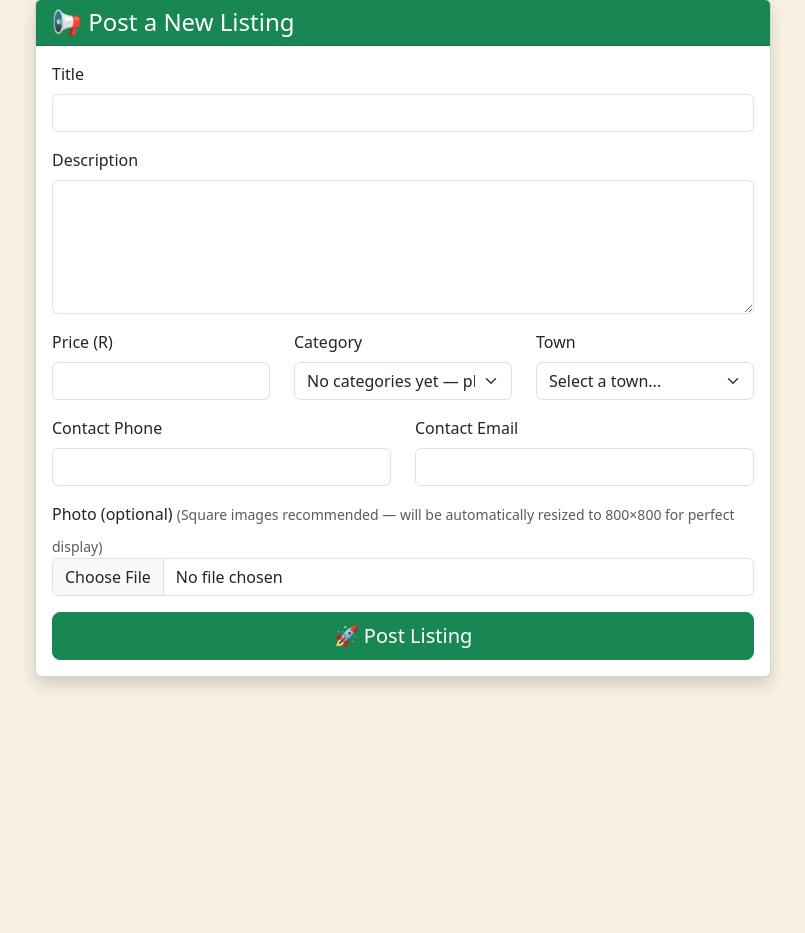
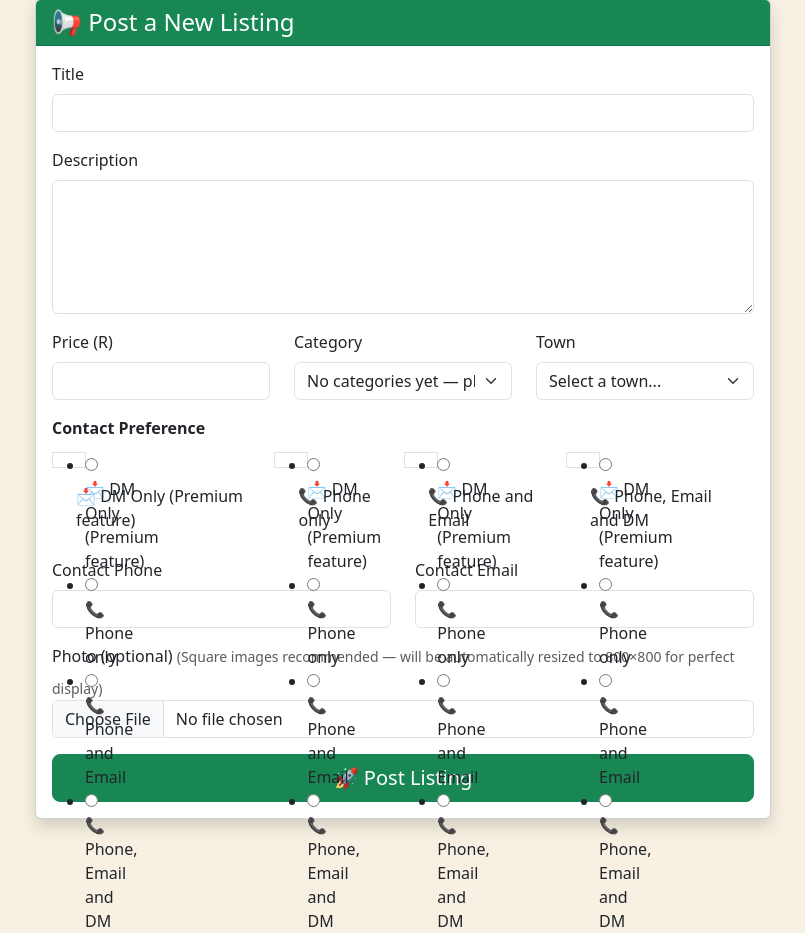
Before and after one commit to MarketExpander99/VolstruisGids, a Flask app: page /listings/create in a window 1280 px wide. Shown: the part 105-1038 px from the top of the page, without its empty margins (237-1042 px from the left). Before the commit the page ends 793 px from the top, so only its background shows below. Run offline with Flask 3, Linux system fonts and the light colour scheme; the visitor is signed in with stand-in values (Sample User, id 1); data that the repository does not hold is empty.

Commit message:
Step 4: Contact options with premium DM Only

```diff
--- a/app/blueprints/listings/forms.py
+++ b/app/blueprints/listings/forms.py
@@ -1,5 +1,5 @@
 from flask_wtf import FlaskForm
-from wtforms import StringField, TextAreaField, FloatField, SelectField, FileField, SubmitField
+from wtforms import StringField, TextAreaField, FloatField, SelectField, FileField, SubmitField, RadioField
 from wtforms.validators import DataRequired, Length, NumberRange
 
 class ListingForm(FlaskForm):
@@ -21,6 +21,14 @@ class ListingForm(FlaskForm):
         ('Zoar', 'Zoar')
     ])
 
+    # Contact preference (4 options, DM Only = premium)
+    contact_preference = RadioField('Contact Preference', validators=[DataRequired()], choices=[
+        ('dm_only', '📩 DM Only (Premium feature)'),
+        ('phone', '📞 Phone only'),
+        ('phone_email', '📞 Phone and Email'),
+        ('all', '📞 Phone, Email and DM')
+    ])
+
     contact_phone = StringField('Contact Phone')
     contact_email = StringField('Contact Email')
     category = SelectField('Category', coerce=int, validators=[DataRequired()])
--- a/app/blueprints/listings/routes.py
+++ b/app/blueprints/listings/routes.py
@@ -50,6 +50,28 @@ def create():
         form.category.choices = [(-1, "No categories yet — please run seed_categories.py")]
 
     if form.validate_on_submit():
+        # Handle contact preference logic (premium check for DM Only)
+        pref = form.contact_preference.data
+        contact_phone = None
+        contact_email = None
+
+        if pref == 'dm_only':
+            # Premium check (safe fallback if field doesn't exist yet)
+            if not getattr(current_user, 'is_premium', False) and not getattr(current_user, 'premium', False):
+                flash('📩 DM Only is a premium feature. Please upgrade your account or choose another contact option.', 'danger')
+                return render_template('listings/create.html', form=form)
+            contact_phone = None
+            contact_email = None
+        elif pref == 'phone':
+            contact_phone = form.contact_phone.data
+            contact_email = None
+        elif pref == 'phone_email':
+            contact_phone = form.contact_phone.data
+            contact_email = form.contact_email.data
+        else:  # 'all'
+            contact_phone = form.contact_phone.data
+            contact_email = form.contact_email.data
+
         photo_url = None
         if form.photo.data and allowed_file(form.photo.data.filename):
             filename = secure_filename(form.photo.data.filename)
@@ -66,10 +88,10 @@ def create():
             title=form.title.data,
             description=form.description.data,
             price=form.price.data,
-            location=form.town.data,         # ← selected town goes into location column
-            area="Western Cape",             # ← hard default (keeps existing column)
-            contact_phone=form.contact_phone.data,
-            contact_email=form.contact_email.data,
+            location=form.town.data,
+            area="Western Cape",
+            contact_phone=contact_phone,
+            contact_email=contact_email,
             category_id=form.category.data,
             user_id=current_user.id,
             photo_url=photo_url
--- a/app/templates/listings/create.html
+++ b/app/templates/listings/create.html
@@ -55,15 +55,29 @@
                             </div>
                         </div>
 
-                        <!-- Contact fields -->
-                        <div class="row">
+                        <!-- Contact Preference -->
+                        <div class="mb-4">
+                            {{ form.contact_preference.label(class="form-label fw-bold") }}
+                            <div class="btn-group w-100" role="group">
+                                {% for value, label in form.contact_preference.choices %}
+                                    <div class="form-check form-check-inline">
+                                        {{ form.contact_preference(value=value, id='pref_'+value, class='form-check-input') }}
+                                        <label class="form-check-label" for="pref_{{ value }}">{{ label }}</label>
+                                    </div>
+                                {% endfor %}
+                            </div>
+                            {% for error in form.contact_preference.errors %}<div class="text-danger">{{ error }}</div>{% endfor %}
+                        </div>
+
+                        <!-- Conditional Phone & Email -->
+                        <div id="contact-details" class="row">
                             <div class="col-md-6 mb-3">
                                 {{ form.contact_phone.label(class="form-label") }}
-                                {{ form.contact_phone(class="form-control") }}
+                                {{ form.contact_phone(class="form-control", id="contact_phone") }}
                             </div>
                             <div class="col-md-6 mb-3">
                                 {{ form.contact_email.label(class="form-label") }}
-                                {{ form.contact_email(class="form-control") }}
+                                {{ form.contact_email(class="form-control", id="contact_email") }}
                             </div>
                         </div>
 
@@ -87,6 +101,7 @@
 </div>
 
 <script>
+    // Live image preview (unchanged)
     const photoInput = document.getElementById('photo');
     if (photoInput) {
         photoInput.addEventListener('change', function(e) {
@@ -107,5 +122,28 @@
             }
         });
     }
+
+    // Contact preference logic
+    const radios = document.querySelectorAll('input[name="contact_preference"]');
+    const contactDetails = document.getElementById('contact-details');
+    const phoneField = document.getElementById('contact_phone');
+    const emailField = document.getElementById('contact_email');
+
+    function toggleContactFields() {
+        const selected = document.querySelector('input[name="contact_preference"]:checked');
+        if (selected && selected.value === 'dm_only') {
+            contactDetails.style.display = 'none';
+            phoneField.required = false;
+            emailField.required = false;
+        } else {
+            contactDetails.style.display = 'flex';
+            phoneField.required = true;
+            emailField.required = false; // email optional in some options
+        }
+    }
+
+    radios.forEach(radio => radio.addEventListener('change', toggleContactFields));
+    // Initial state
+    toggleContactFields();
 </script>
 {% endblock %}
```
